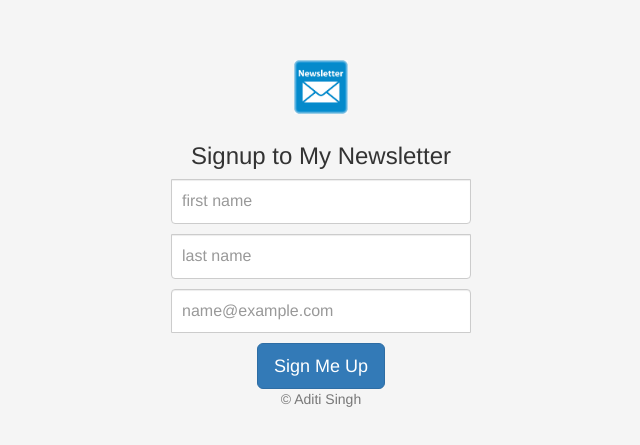
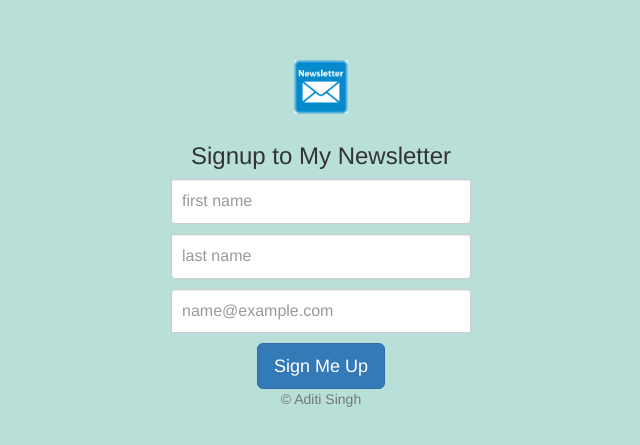
Before and after one commit to ADITI-SINGH12/NewsLetter-signup, a plain HTML site: page signup.html in a window 1280 px wide. Shown: the part 165-610 px from the top of the page, without its empty margins (319-959 px from the left). Drawn offline with nearby package versions, Linux system fonts and the light colour scheme.

Commit message:
first change to my site

```diff
--- a/index.js
+++ b/index.js
@@ -5,7 +5,7 @@ const bodyParser = require("body-parser");
 const request = require("request");
 const https = require("https");
 const app = express();
-app.use(express.static('public'));
+app.use(express.static('/public'));
 app.use(bodyParser.urlencoded({extended: true}));
 app.get("/", function(req, res){
   res.sendFile(__dirname + "/signup.html");
--- a/public/css/styles.css
+++ b/public/css/styles.css
@@ -10,7 +10,7 @@ body {
   align-items: center;
   padding-top: 40px;
   padding-bottom: 40px;
-  background-color: #f5f5f5;
+  background-color: #B8DFD8;
 }
 
 .form-signin {
```
